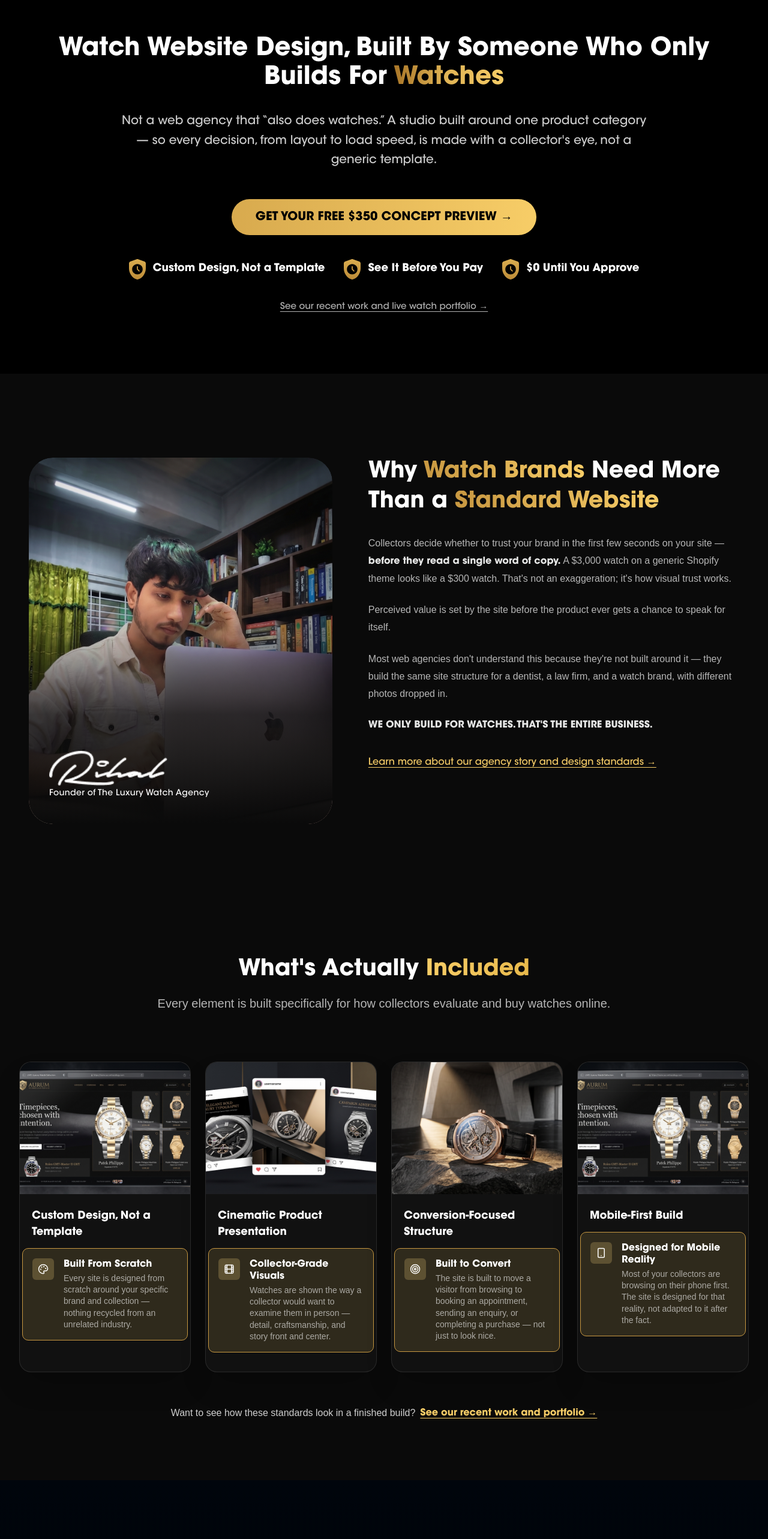
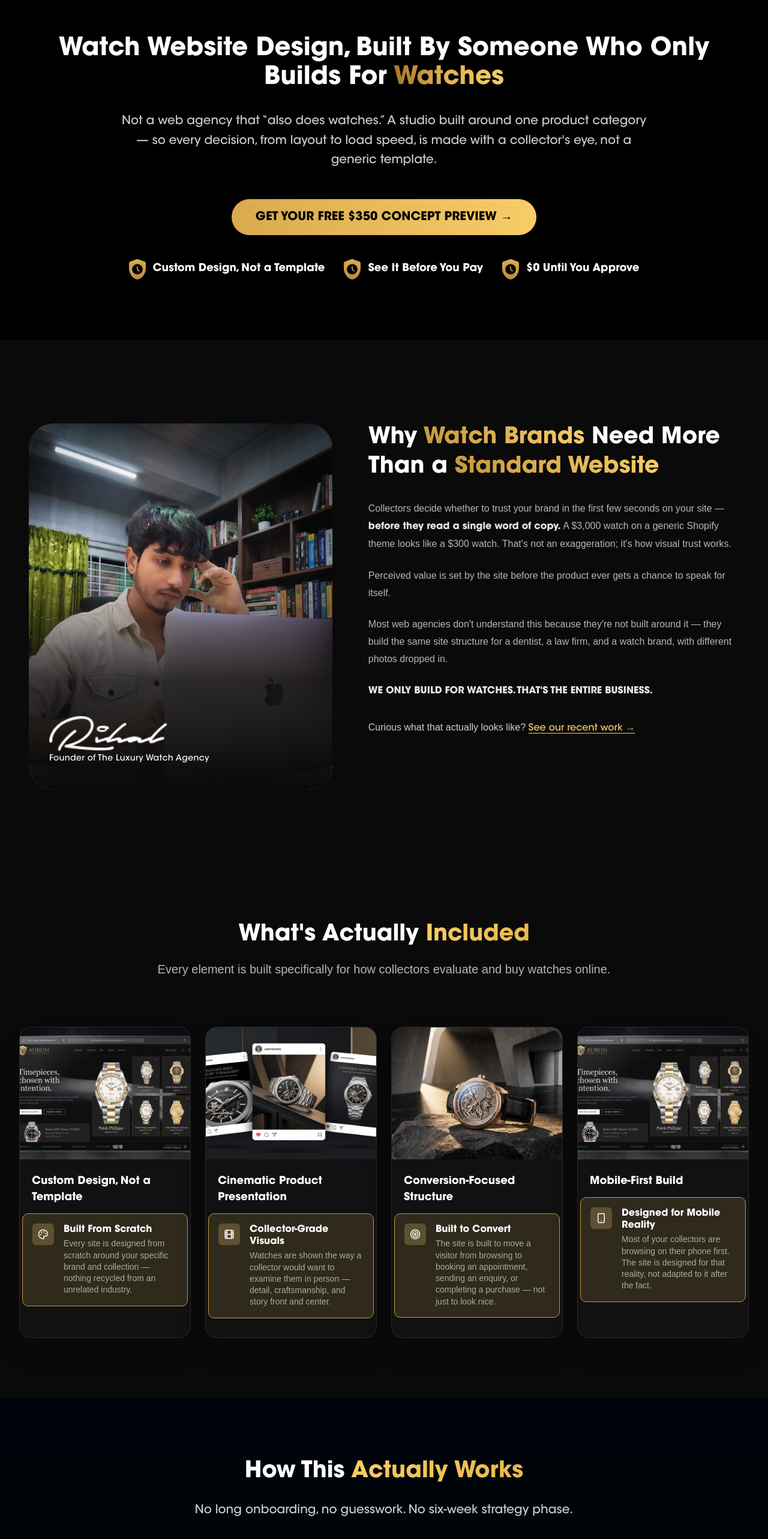
Before and after one commit to RihalAhmed/LWA-agency-website, a Next.js app: page /watch-website-design in a window 1280 px wide. Shown: the part 230-2796 px from the top of the page at 60% size. Built offline with nearby package versions, Linux system fonts and the light colour scheme; a web font is replaced by a local one.

Commit message:
Update SEO internal links to homepage sections and apply precise image alt texts

```diff
--- a/components/seo/SeoBuiltFor.tsx
+++ b/components/seo/SeoBuiltFor.tsx
@@ -1,9 +1,10 @@
 import Image from "next/image";
+import Link from "next/link";
 
-const AudienceCard = ({ title, text, iconPath }: { title: string, text: string, iconPath: string }) => (
+const AudienceCard = ({ title, text, iconPath, iconAlt }: { title: string, text: string, iconPath: string, iconAlt: string }) => (
   <div className="group w-full max-w-[780px] bg-white rounded-[14px] lg:rounded-[16px] p-4 sm:p-5 flex items-center gap-3.5 lg:gap-6 shadow-sm hover:shadow-xl border border-black/20 transition-all duration-300 hover:bg-black">
     <div className="relative w-[44px] lg:w-[80px] h-[44px] lg:h-[80px] flex-shrink-0 transition-all duration-300 brightness-0 group-hover:brightness-100">
-      <Image src={iconPath} alt={`${title} specialization icon`} fill className="object-contain" />
+      <Image src={iconPath} alt={iconAlt} fill className="object-contain" />
     </div>
     <div className="flex flex-col">
       <h3 className="text-[13px] sm:text-[14px] lg:text-[20px] font-bold text-black group-hover:text-white uppercase leading-tight transition-colors duration-300">{title}</h3>
@@ -39,17 +40,31 @@ export default function SeoBuiltFor() {
               title="INDEPENDENT WATCH BRANDS"
               text="Launching their first proper online presence — built to match the quality of the product from day one."
               iconPath="/images/why-us-icon1.png"
+              iconAlt="Independent watch brand website design icon"
             />
             <AudienceCard
               title="MULTI-BRAND BOUTIQUE RETAILERS"
               text="Competing against bigger, better-funded dealer chains — with a website that makes the smaller operation feel more premium."
               iconPath="/images/why-us-icon2.png"
+              iconAlt="Multi-brand boutique watch retailer website icon"
             />
             <AudienceCard
               title="ESTABLISHED DEALERS"
               text="Whose current site doesn't match the quality of their inventory — and they know it's costing them credibility."
               iconPath="/images/why-us-icon3.png"
+              iconAlt="Established watch dealer website redesign icon"
             />
+
+            {/* Contextual Link to Founder/About approach */}
+            <div className="pt-2 text-[14px] sm:text-[15px] lg:text-[16px] text-black/80 font-medium">
+              Want to know how we work with founders directly?{" "}
+              <Link
+                href="/#about"
+                className="text-[#c89841] font-semibold underline underline-offset-4 hover:text-black transition-colors"
+              >
+                Read more about our approach →
+              </Link>
+            </div>
           </div>
 
           {/* Right Column (Image) */}
@@ -58,7 +73,7 @@ export default function SeoBuiltFor() {
             <div className="absolute inset-0 rounded-[14px] lg:rounded-[20px] overflow-hidden">
               <Image
                 src="/images/why-us-main.png"
-                alt="Luxury watch brand e-commerce website design presentation"
+                alt="Watch website design for brands"
                 fill
                 className="object-cover object-center"
               />
@@ -68,7 +83,7 @@ export default function SeoBuiltFor() {
             <div className="absolute w-[120px] sm:w-[170px] lg:w-[190px] xl:w-[230px] 2xl:w-[282px] h-auto aspect-square z-30 left-2 sm:left-3 lg:left-3 bottom-2 sm:bottom-3 lg:-bottom-[20px] 2xl:-bottom-[40px] drop-shadow-2xl">
               <Image
                 src="/images/why-us-float.png"
-                alt="100% satisfaction guarantee badge for luxury watch website projects"
+                alt="Zero-cost-until-approved satisfaction guarantee badge"
                 fill
                 className="object-contain"
               />
--- a/components/seo/SeoFaq.tsx
+++ b/components/seo/SeoFaq.tsx
@@ -108,7 +108,7 @@ export default function SeoFaq() {
       <div className="absolute bottom-0 left-0 w-full lg:left-1/2 lg:-translate-x-1/2 lg:w-[1255px] h-[120px] sm:h-[150px] lg:h-[218px] opacity-100 pointer-events-none z-0">
         <Image
           src="/images/glow-rectangle.png"
-          alt="Glowing Accent"
+          alt=""
           fill
           className="object-contain lg:object-cover object-bottom"
         />
--- a/components/seo/SeoHero.tsx
+++ b/components/seo/SeoHero.tsx
@@ -1,5 +1,11 @@
 import Image from "next/image";
 import Link from "next/link";
+
+const features = [
+  { text: "Custom Design, Not a Template", alt: "Custom design checkmark icon" },
+  { text: "See It Before You Pay", alt: "See it before you pay checkmark icon" },
+  { text: "$0 Until You Approve", alt: "Zero cost until approved checkmark icon" },
+];
 
 export default function SeoHero() {
   return (
@@ -38,32 +44,22 @@ export default function SeoHero() {
           Get Your Free $350 Concept Preview →
         </Link>
 
-        {/* Feature Points */}
+        {/* Feature Points with Unique Descriptive Alt Text */}
         <div className="flex flex-row flex-wrap justify-center items-center gap-3 sm:gap-4 lg:gap-8 mt-6 lg:mt-10">
-          {["Custom Design, Not a Template", "See It Before You Pay", "$0 Until You Approve"].map((feature, idx) => (
+          {features.map((feature, idx) => (
             <div key={idx} className="flex items-center gap-2 lg:gap-3">
               <Image
                 src="/images/shield-icon.svg"
-                alt="Verified service guarantee"
+                alt={feature.alt}
                 width={28}
                 height={34}
                 className="w-[18px] sm:w-[22px] lg:w-[28px] h-auto"
               />
               <span className="text-[13px] sm:text-[14px] lg:text-[18px] font-bold text-white">
-                {feature}
+                {feature.text}
               </span>
             </div>
           ))}
-        </div>
-
-        {/* Contextual Internal Link to Homepage Portfolio */}
-        <div className="mt-6 sm:mt-8 text-center">
-          <Link
-            href="/#portfolio"
-            className="text-[13px] sm:text-[15px] font-medium text-white/70 hover:text-[#f7cd67] underline underline-offset-4 transition-colors"
-          >
-            See our recent work and live watch portfolio →
-          </Link>
         </div>
 
       </div>
--- a/components/seo/SeoWhatsIncluded.tsx
+++ b/components/seo/SeoWhatsIncluded.tsx
@@ -1,5 +1,4 @@
 import Image from "next/image";
-import Link from "next/link";
 import {
   Palette,
   Film,
@@ -25,7 +24,6 @@ const includedData = [
   {
     title: "Custom Design, Not a Template",
     image: "/images/service-1.png",
-    alt: "Bespoke luxury watch website design and custom typography layout",
     features: [
       { title: "Built From Scratch", desc: "Every site is designed from scratch around your specific brand and collection — nothing recycled from an unrelated industry.", icon: Palette, highlighted: true },
     ]
@@ -33,7 +31,6 @@ const includedData = [
   {
     title: "Cinematic Product Presentation",
     image: "/images/service-2.png",
-    alt: "High-resolution cinematic watch photography and dial presentation",
     features: [
       { title: "Collector-Grade Visuals", desc: "Watches are shown the way a collector would want to examine them in person — detail, craftsmanship, and story front and center.", icon: Film, highlighted: true },
     ]
@@ -41,7 +38,6 @@ const includedData = [
   {
     title: "Conversion-Focused Structure",
     image: "/images/service-3.png",
-    alt: "Conversion-optimized watch boutique checkout and enquiry interface",
     features: [
       { title: "Built to Convert", desc: "The site is built to move a visitor from browsing to booking an appointment, sending an enquiry, or completing a purchase — not just to look nice.", icon: Target, highlighted: true },
     ]
@@ -49,7 +45,6 @@ const includedData = [
   {
     title: "Mobile-First Build",
     image: "/images/service-1.png",
-    alt: "Mobile-responsive luxury watch website experience on smartphone",
     features: [
       { title: "Designed for Mobile Reality", desc: "Most of your collectors are browsing on their phone first. The site is designed for that reality, not adapted to it after the fact.", icon: Smartphone, highlighted: true },
     ]
@@ -76,7 +71,7 @@ export default function SeoWhatsIncluded() {
               <div className="relative w-full h-[200px] lg:h-[220px]">
                 <Image
                   src={item.image}
-                  alt={item.alt}
+                  alt={item.title}
                   fill
                   className="object-cover"
                 />
@@ -99,17 +94,6 @@ export default function SeoWhatsIncluded() {
           ))}
         </div>
 
-        {/* Contextual Internal Link back to Portfolio */}
-        <div className="mt-10 lg:mt-14 flex flex-col sm:flex-row items-center justify-center gap-2 text-center text-[14px] sm:text-[16px] text-white/80">
-          <span>Want to see how these standards look in a finished build?</span>
-          <Link
-            href="/#portfolio"
-            className="text-[#f7cd67] font-semibold underline underline-offset-4 hover:text-[#e8b94b] transition-colors"
-          >
-            See our recent work and portfolio →
-          </Link>
-        </div>
-
       </div>
     </section>
   );
--- a/components/seo/SeoWhyWatchBrands.tsx
+++ b/components/seo/SeoWhyWatchBrands.tsx
@@ -12,7 +12,7 @@ export default function SeoWhyWatchBrands() {
             {/* eslint-disable-next-line @next/next/no-img-element */}
             <img
               src="/images/about-image.png"
-              alt="Rihal Ahmed, founder and watch website design specialist at The Luxury Watch Agency"
+              alt="Watch website design specialist"
               className="w-full h-full object-cover rounded-[20px] lg:rounded-[40px]"
             />
 
@@ -24,7 +24,7 @@ export default function SeoWhyWatchBrands() {
               {/* eslint-disable-next-line @next/next/no-img-element */}
               <img
                 src="/images/rihal-signature.png"
-                alt="Signature of founder Rihal Ahmed"
+                alt="Rihal signature, founder of The Luxury Watch Agency"
                 className="w-auto h-[36px] md:h-[58px] mb-[3px] object-contain"
                 style={{ filter: "brightness(0) invert(1)" }}
               />
@@ -54,12 +54,13 @@ export default function SeoWhyWatchBrands() {
             <p className="uppercase font-bold text-white/90">
               WE ONLY BUILD FOR WATCHES. THAT&apos;S THE ENTIRE BUSINESS.
             </p>
-            <div className="pt-2">
+            <div className="pt-2 text-[14px] sm:text-[15px] xl:text-[16px] 2xl:text-[20px] text-white/80">
+              Curious what that actually looks like?{" "}
               <Link
-                href="/#about"
-                className="text-[14px] sm:text-[16px] font-medium text-[#f7cd67] underline underline-offset-4 hover:text-[#e8b94b] transition-colors"
+                href="/#portfolio"
+                className="text-[#f7cd67] font-medium underline underline-offset-4 hover:text-[#e8b94b] transition-colors"
               >
-                Learn more about our agency story and design standards →
+                See our recent work →
               </Link>
             </div>
           </div>
```
